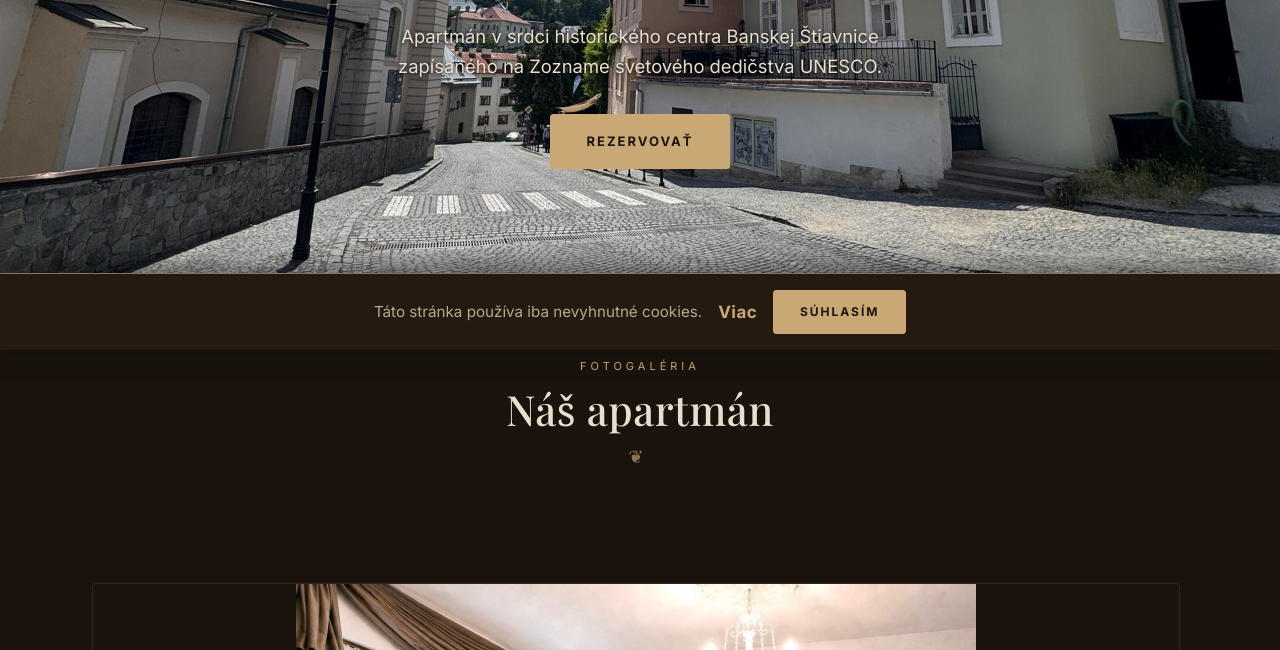
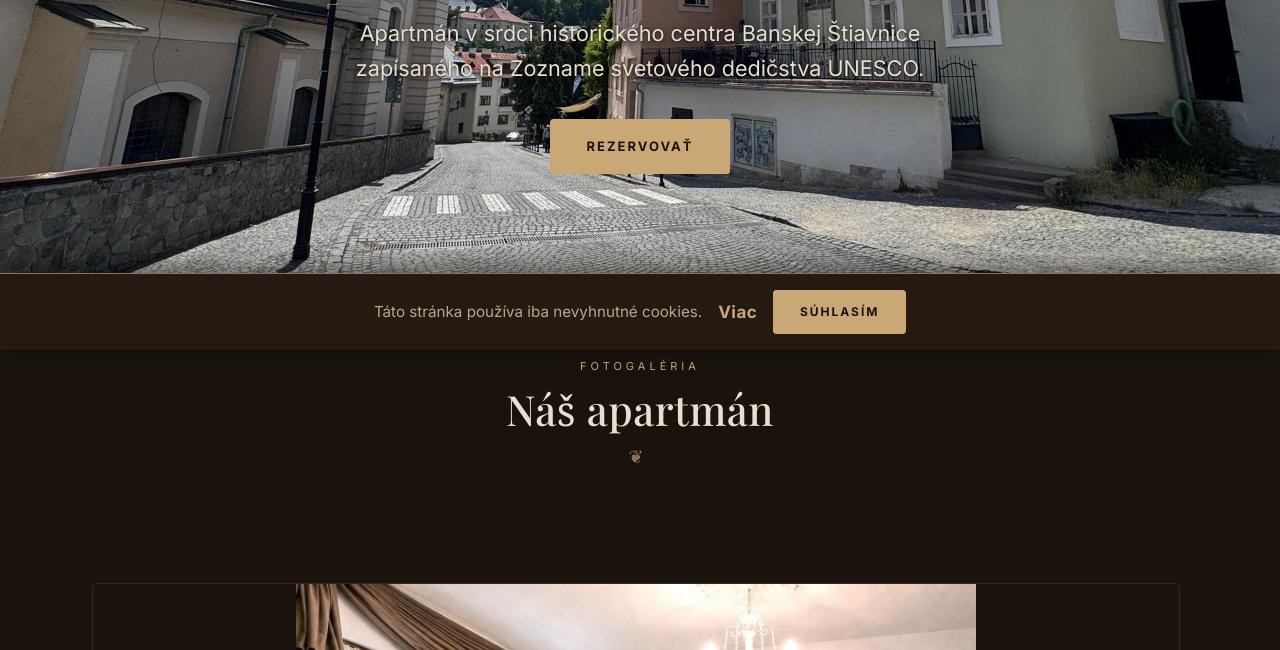
Before and after one commit to ApartmanUMestana/ApartmanUMestana.github.io, a plain HTML site: page index.html in a window 1280 px wide. Shown: the part 450-1100 px from the top of the page. Drawn offline with nearby package versions, Linux system fonts and the light colour scheme; files whose address does not match are found by name; a web font is replaced by a local one.

Commit message:
Hero: enlarge subtitle font (1.15 -> 1.35rem)
Co-Authored-By: Claude Opus 4.8 <noreply@anthropic.com>

```diff
--- a/styles.css
+++ b/styles.css
@@ -286,8 +286,8 @@ p { margin: 0 0 1rem; }
 }
 .hero-lede {
   color: var(--cream);
-  font-size: 1.15rem;
-  max-width: 560px;
+  font-size: 1.35rem;
+  max-width: 600px;
   margin: 0 auto 2rem;
   text-shadow: 0 1px 3px rgba(0,0,0,.6), 0 2px 12px rgba(0,0,0,.5);
 }
```
